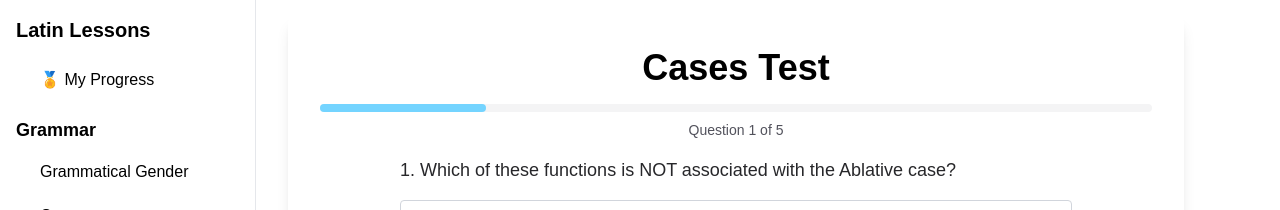
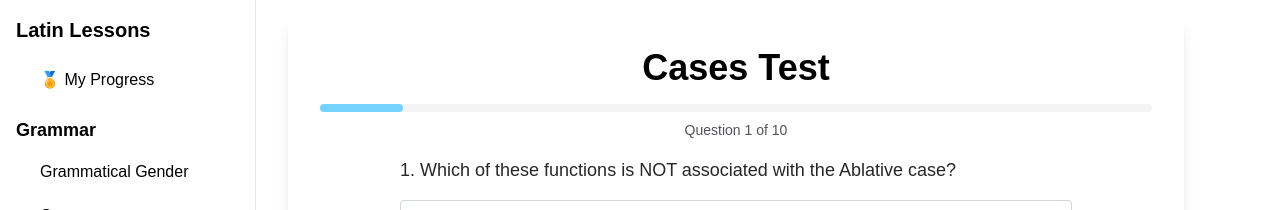
Before and after one commit to Qiong0312/latin_driller, a Next.js app: page /grammar/cases/test in a window 1280 px wide. Shown: the top 210 px of the page. Built offline with nearby package versions, Linux system fonts and the light colour scheme.

Commit message:
update quiz size

```diff
--- a/src/app/grammar/cases/test/page.tsx
+++ b/src/app/grammar/cases/test/page.tsx
@@ -7,6 +7,8 @@ import { prepareQuizDeck } from '@/lib/prepareQuizDeck';
 import { usePathname } from 'next/navigation';
 import { recordQuizResult } from '@/lib/localProgress';
 import { QuizMedalSummary } from '@/components/QuizMedalSummary';
+
+const QUESTIONS_PER_QUIZ = 10;
 
 const questions = [
   {
@@ -70,7 +72,7 @@ export default function CasesTestPage() {
   const pathname = usePathname();
 
   useEffect(() => {
-    const shuffled = prepareQuizDeck(questions);
+    const shuffled = prepareQuizDeck(questions, QUESTIONS_PER_QUIZ);
     setShuffledQuestions(shuffled);
     setAnswers(Array(shuffled.length).fill(-1));
   }, []);
--- a/src/app/grammar/declensions/test/page.tsx
+++ b/src/app/grammar/declensions/test/page.tsx
@@ -7,6 +7,8 @@ import { prepareQuizDeck } from '@/lib/prepareQuizDeck';
 import { usePathname } from 'next/navigation';
 import { recordQuizResult } from '@/lib/localProgress';
 import { QuizMedalSummary } from '@/components/QuizMedalSummary';
+
+const QUESTIONS_PER_QUIZ = 10;
 
 const questions = [
   {
@@ -80,7 +82,7 @@ export default function DeclensionsTestPage() {
   const pathname = usePathname();
 
   useEffect(() => {
-    const shuffled = prepareQuizDeck(questions, questions.length);
+    const shuffled = prepareQuizDeck(questions, QUESTIONS_PER_QUIZ);
     setShuffledQuestions(shuffled);
     setAnswers(Array(shuffled.length).fill(-1));
   }, []);
--- a/src/app/grammar/grammatical-gender/test/page.tsx
+++ b/src/app/grammar/grammatical-gender/test/page.tsx
@@ -7,6 +7,8 @@ import { prepareQuizDeck } from '@/lib/prepareQuizDeck';
 import { usePathname } from 'next/navigation';
 import { recordQuizResult } from '@/lib/localProgress';
 import { QuizMedalSummary } from '@/components/QuizMedalSummary';
+
+const QUESTIONS_PER_QUIZ = 10;
 
 const questions = [
   {
@@ -120,7 +122,7 @@ export default function GrammaticalGenderTestPage() {
   const pathname = usePathname();
 
   useEffect(() => {
-    const shuffled = prepareQuizDeck(questions);
+    const shuffled = prepareQuizDeck(questions, QUESTIONS_PER_QUIZ);
     setShuffledQuestions(shuffled);
     setAnswers(Array(shuffled.length).fill(-1));
   }, []);
--- a/src/lib/prepareQuizDeck.ts
+++ b/src/lib/prepareQuizDeck.ts
@@ -1,5 +1,5 @@
 /** Upper bound for a single sub-lesson quiz run (random subset of the bank). */
-export const QUIZ_MAX_QUESTIONS = 5;
+export const QUIZ_MAX_QUESTIONS = 10;
 
 /** Upper bound for a big-category quiz (e.g. all Animals) drawing from sub-lesson questions. */
 export const CATEGORY_QUIZ_MAX_QUESTIONS = 20;
```
